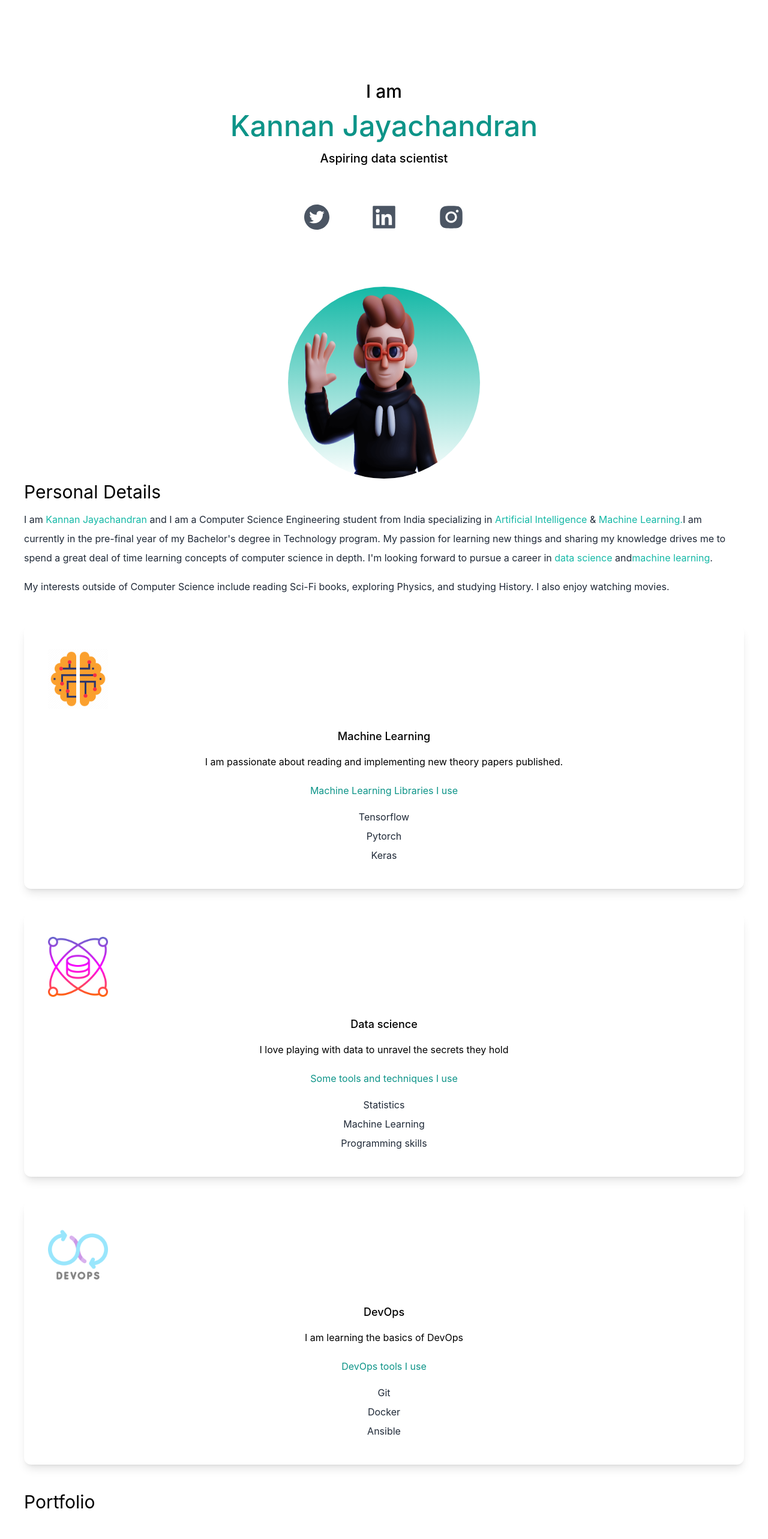
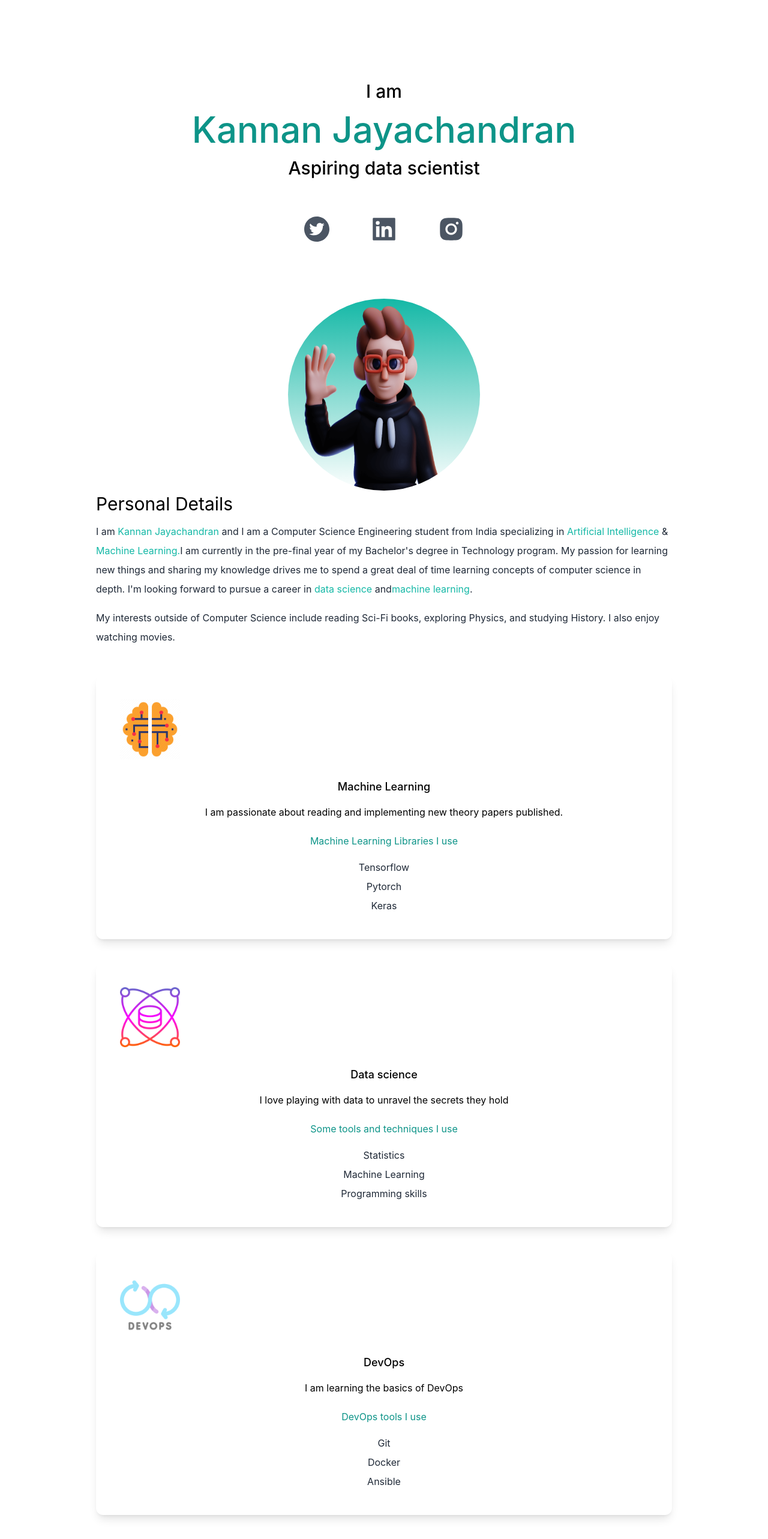
Before and after one commit to kannanjayachandran/Portfolio_0, a Next.js app: page / in a window 1280 px wide. Shown: the part 70-2636 px from the top of the page at 60% size. Before the commit the page ends 2596 px from the top, so only its background shows below. Built offline with nearby package versions, Linux system fonts and the light colour scheme.

Commit message:
updated project

```diff
--- a/pages/index.tsx
+++ b/pages/index.tsx
@@ -20,7 +20,7 @@ export default function Home() {
         <link rel="icon" href="/favicon.ico" />
       </Head>
 
-      <main className='bg-white px-10'>
+      <main className='bg-white px-10 md:px-20 lg:px-40'>
      <section className='min-h-screen'>
       <nav className='py-10 mb-12 flex justify-between'>
         <h1 className='text-xl font-burtons'>Kannan Jayachandran</h1>
@@ -32,9 +32,9 @@ export default function Home() {
         </ul>
       </nav>
       <div className='text-center p-10'>
-        <h3 className='text-3xl py-2 font-medium'>I am</h3>
-        <h2 className='text-5xl py-2 text-teal-600 font-medium'>Kannan Jayachandran</h2>
-        <h3 className='text-xl py-2 font-medium'>Aspiring data scientist</h3>
+        <h3 className='text-3xl py-2 font-medium md:text-3xl'>I am</h3>
+        <h2 className='text-5xl py-2 text-teal-600 font-medium md:text-6xl'>Kannan Jayachandran</h2>
+        <h3 className='text-xl py-2 font-medium md:text-3xl'>Aspiring data scientist</h3>
       </div>
 
       <div className='text-5xl flex justify-center gap-16 py-3 text-gray-600'>
@@ -111,12 +111,6 @@ export default function Home() {
       </div>
     </section>
 
-    <section>
-      <div>
-        <h3 className='text-3xl py-1'>Portfolio</h3>
-      </div>
-    </section>
-
       </main>
     </>
   )
```
